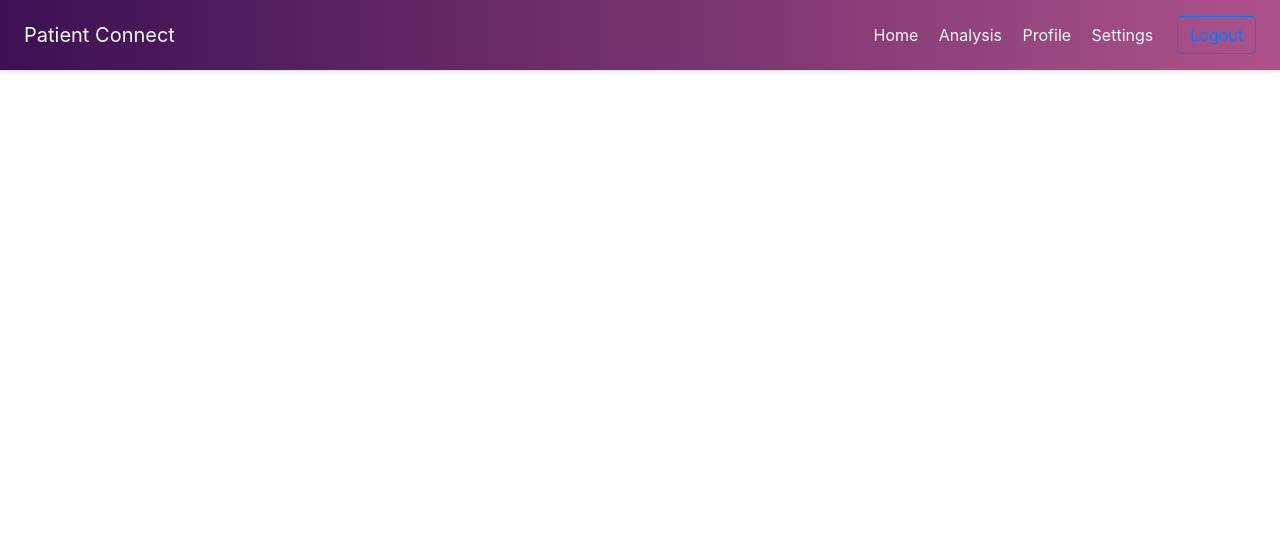
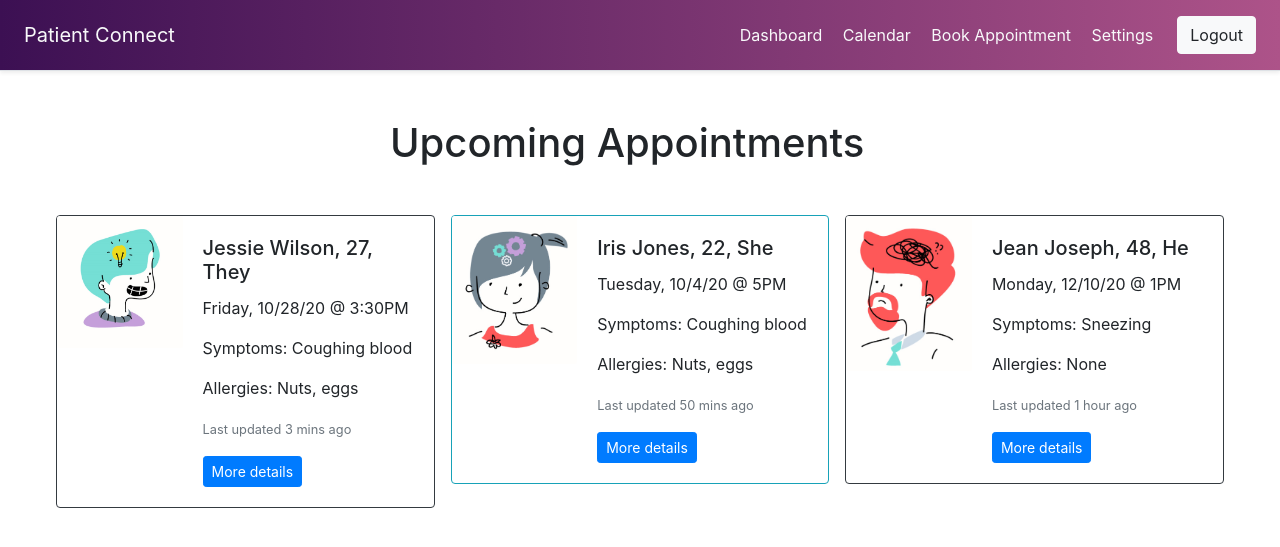
Before and after one commit to saranyab9064/Patient_Connect, a Flask app: page /home in a window 1280 px wide. Shown: the top 547 px of the page. Run offline with Flask 2, Linux system fonts and the light colour scheme.

Commit message:
added patient cards to dashboard, hyperlinked the buttons in navbar

```diff
--- a/main.py
+++ b/main.py
@@ -17,6 +17,18 @@ def about():
 def home():
     return render_template('home.html')
 
+@app.route('/calendar')
+def calendar():
+    return render_template('calendar.html')
+
+@app.route('/book_appointments')
+def book_appointments():
+    return render_template('book_appointments.html')
+
+@app.route('/settings')
+def settings():
+    return render_template('settings.html')
+
 @app.route('/login_validation', methods=['POST'])
 def login_validation():
     email=request.form.get('email')
--- a/templates/home.html
+++ b/templates/home.html
@@ -7,27 +7,90 @@
     <link rel="stylesheet" type ="text/css" href = "{{url_for('static',filename='css/style.css')}}">
     <!-- Bootstrap CSS -->
     <link rel="stylesheet" href="https://cdn.jsdelivr.net/npm/bootstrap@4.5.3/dist/css/bootstrap.min.css" integrity="sha384-TX8t27EcRE3e/ihU7zmQxVncDAy5uIKz4rEkgIXeMed4M0jlfIDPvg6uqKI2xXr2" crossorigin="anonymous">
+    <title>Dashboard</title>
+  </head>
 
-    <title>Hello, world!</title>
-  </head>
   <body>
+    <!-- *** NAVBAR *** -->
     <div class="bg-nav text-light d-flex flex-column flex-md-row align-items-center p-3 px-md-4 mb-3 bg-white border-bottom shadow-sm">
-        <h5 class="my-0 mr-md-auto font-weight-normal">Patient Connect</h5>
-        <nav class="my-2 my-md-0 mr-md-3">
-            <a class="p-2 text-light" href="#">Home</a>
-            <a class="p-2 text-light" href="#">Analysis</a>
-            <a class="p-2 text-light" href="#">Profile</a>
-            <a class="p-2 text-light" href="#">Settings</a>
-        </nav>
-        <a class="btn btn-outline-primary" href="#">Logout</a>
+      <h5 class="my-0 mr-md-auto font-weight-normal">Patient Connect</h5>
+      <nav class="my-2 my-md-0 mr-md-3">
+          <a class="p-2 text-light" href="home">Dashboard</a>
+          <a class="p-2 text-light" href="calendar">Calendar</a>
+          <a class="p-2 text-light" href="book_appointments">Book Appointment</a>
+          <a class="p-2 text-light" href="settings">Settings</a>
+      </nav>
+      <a class="btn btn-light" href="/">Logout</a>
     </div>
-    <div class="container">
 
+    <!-- *** TITLE ***  -->
+    <div class="mx-auto my-5" style="width: 500px;">
+      <h1> Upcoming Appointments </h1>
     </div>
-<!-- Option 2: jQuery, Popper.js, and Bootstrap JS
-    <script src="https://code.jquery.com/jquery-3.5.1.slim.min.js" integrity="sha384-DfXdz2htPH0lsSSs5nCTpuj/zy4C+OGpamoFVy38MVBnE+IbbVYUew+OrCXaRkfj" crossorigin="anonymous"></script>
-    <script src="https://cdn.jsdelivr.net/npm/popper.js@1.16.1/dist/umd/popper.min.js" integrity="sha384-9/reFTGAW83EW2RDu2S0VKaIzap3H66lZH81PoYlFhbGU+6BZp6G7niu735Sk7lN" crossorigin="anonymous"></script>
-    <script src="https://cdn.jsdelivr.net/npm/bootstrap@4.5.3/dist/js/bootstrap.min.js" integrity="sha384-w1Q4orYjBQndcko6MimVbzY0tgp4pWB4lZ7lr30WKz0vr/aWKhXdBNmNb5D92v7s" crossorigin="anonymous"></script>
--->
+
+    <!-- *** PATIENT CARDS -->
+    <div class="row px-4 mx-4 md-n5">
+      <div class="col px-2 md-3">
+        <div class="card mb-3 border-dark" style="max-width: 540px;">
+          <div class="row no-gutters">
+            <div class="col-md-4">
+              <img src="/static/patient1.PNG" class="card-img" alt="...">
+            </div>
+            <div class="col-md-8">
+              <div class="card-body">
+                <h5 class="card-title">Jessie Wilson, 27, They</h5>
+                <p class="card-text"> Friday, 10/28/20 @ 3:30PM </p>
+                <p class="card-text"> Symptoms: Coughing blood </p>
+                <p class="card-text"> Allergies: Nuts, eggs </p>
+                <p class="card-text"><small class="text-muted">Last updated 3 mins ago</small></p>
+                <button type="button" class="btn btn-primary btn-sm">More details</button>
+              </div>
+            </div>
+          </div>
+        </div>
+      </div>
+      <div class="col px-2 md-3">
+        <div class="card mb-3 border-info" style="max-width: 540px;">
+          <div class="row no-gutters">
+            <div class="col-md-4">
+              <img src="/static/patient2.PNG" class="card-img" alt="...">
+            </div>
+            <div class="col-md-8">
+              <div class="card-body">
+                <h5 class="card-title">Iris Jones, 22, She</h5>
+                <p class="card-text"> Tuesday, 10/4/20 @ 5PM </p>
+                <p class="card-text"> Symptoms: Coughing blood </p>
+                <p class="card-text"> Allergies: Nuts, eggs </p>
+                <p class="card-text"><small class="text-muted">Last updated 50 mins ago</small></p>
+                <button type="button" class="btn btn-primary btn-sm">More details</button>
+              </div>
+            </div>
+          </div>
+        </div>
+      </div>
+      <div class="col px-2 md-3">
+        <div class="card mb-3 border-dark" style="max-width: 540px;">
+          <div class="row no-gutters">
+            <div class="col-md-4">
+              <img src="/static/patient3.PNG" class="card-img" alt="...">
+            </div>
+            <div class="col-md-8">
+              <div class="card-body">
+                <h5 class="card-title">Jean Joseph, 48, He</h5>
+                <p class="card-text"> Monday, 12/10/20 @ 1PM </p>
+                <p class="card-text"> Symptoms: Sneezing </p>
+                <p class="card-text"> Allergies: None </p>
+                <p class="card-text"><small class="text-muted">Last updated 1 hour ago</small></p>
+                <button type="button" class="btn btn-primary btn-sm">More details</button>
+              </div>
+            </div>
+          </div>
+        </div>
+      </div>
+
+
+      <!-- end of row -->
+    </div>
+
   </body>
   </html>
```
Also changed, not shown: templates/book_appointments.html (added, +12 -0 lines), templates/calendar.html (added, +12 -0 lines), templates/login.html (+5 -2 lines), templates/settings.html (added, +12 -0 lines), README.md, static/health-insurance.png (added), static/healthcare.png (added), static/patient1.PNG (added), static/patient2.PNG (added), static/patient3.PNG (added).
